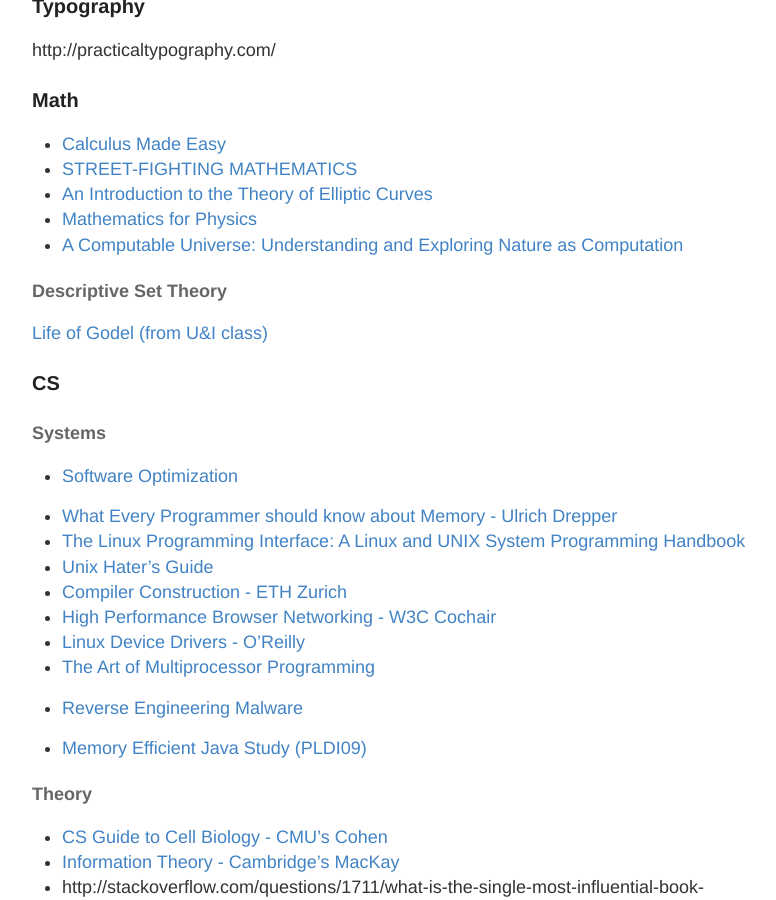
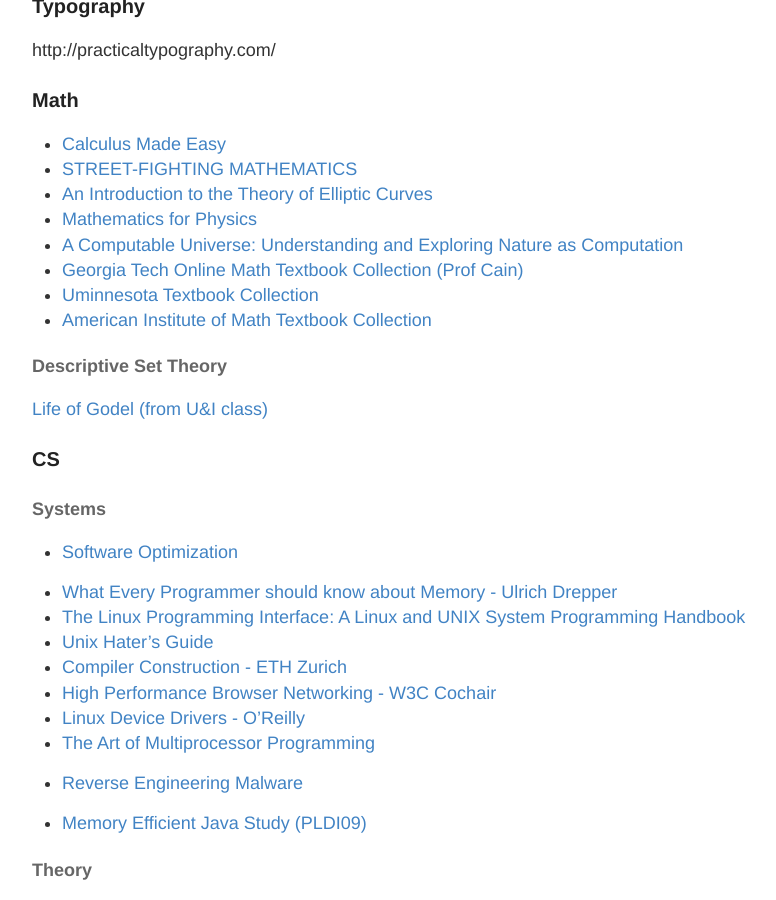
Before and after one commit to RONNCC/ronncc.github, a Jekyll site: the page built from _posts/2015-12-25-ReadingList.md, in a window 1280 px wide and 900 px high, scrolled down 2022 px. Shown: the whole window, without its empty margins (248-1024 px from the left). Built offline with Jekyll 4.4.1, drawn with Linux system fonts in a browser that asks for light colours; comment, search, counter and statistics services are not loaded.

Commit message:
Updated 2015-12-25-ReadingList.md

```diff
--- a/_posts/2015-12-25-ReadingList.md
+++ b/_posts/2015-12-25-ReadingList.md
@@ -98,7 +98,9 @@
 - [An Introduction to the Theory of Elliptic Curves](https://www.math.brown.edu/~jhs/Presentations/WyomingEllipticCurve.pdf)
 - [Mathematics for Physics](http://www.goldbart.gatech.edu/PostScript/MS_PG_book/bookmaster.pdf)
 - [A Computable Universe: Understanding and Exploring Nature as Computation](https://www.amazon.com/Computable-Universe-Understanding-Exploring-Computation/dp/9814374296)
-
+- [Georgia Tech Online Math Textbook Collection (Prof Cain)](http://people.math.gatech.edu/~cain/textbooks/onlinebooks.html)
+- [Uminnesota Textbook Collection](https://open.umn.edu/opentextbooks/)
+- [American Institute of Math Textbook Collection](https://aimath.org/textbooks/)
 
 #### Descriptive Set Theory
 [Life of Godel (from U&I class) ](https://www.amazon.com/Logical-Dilemmas-Life-Work-G%C3%B6del/dp/1568812566)
```
